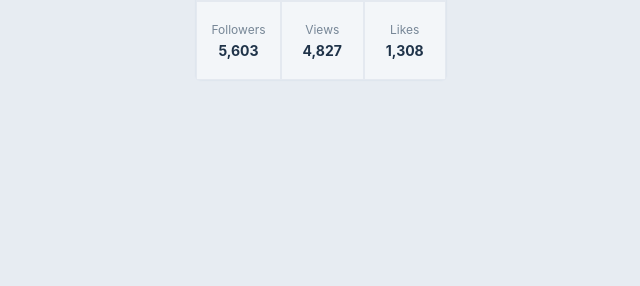
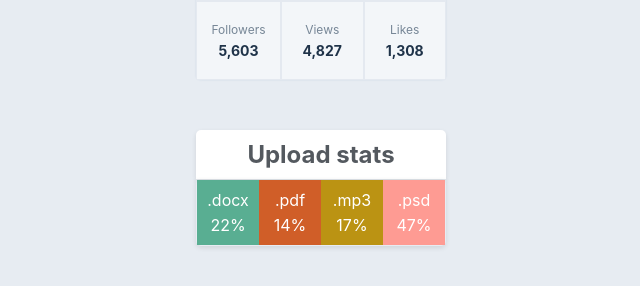
Before and after one commit to makssozykin/goit-react-hw-011-components, a React (Create React App) app: page / in a window 1280 px wide. Shown: the part 326-612 px from the top of the page, without its empty margins (319-959 px from the left). Built offline with nearby package versions, Linux system fonts and the light colour scheme.

Commit message:
add Statistics component

```diff
--- a/src/components/App.jsx
+++ b/src/components/App.jsx
@@ -1,7 +1,7 @@
 import user from '../data/user';
+import data from '../data/data';
 import { Profile } from './Profile/Profile';
 import { Statistics } from './Statistics/Statistics';
-
 export const App = () => {
   return (
     <div>
@@ -14,7 +14,7 @@ export const App = () => {
         views={user.stats.views}
         likes={user.stats.likes}
       />
-      <Statistics />
+      <Statistics title="Upload stats" stats={data} />
     </div>
   );
 };
--- a/src/components/Statistics/Statistics.jsx
+++ b/src/components/Statistics/Statistics.jsx
@@ -1,3 +1,29 @@
-export const Statistics = props => {
-  return <></>;
+import css from './Statistics.module.css';
+import { getRandomHexColor } from '../units/RandomColor';
+
+export const Statistics = ({ title, stats }) => {
+  return (
+    <>
+      <section className={css.statistics}>
+        <h2 className={css.title}>{title}</h2>
+
+        <ul className={css['stat-list']}>
+          {stats.map(({ id, label, percentage }) => {
+            return (
+              <li
+                key={id}
+                className={css.item}
+                style={{
+                  backgroundColor: getRandomHexColor(),
+                }}
+              >
+                <span className={css.label}>{label}</span>
+                <span className={css.percentage}>{`${percentage}%`}</span>
+              </li>
+            );
+          })}
+        </ul>
+      </section>
+    </>
+  );
 };
--- a/src/components/Statistics/Statistics.module.css
+++ b/src/components/Statistics/Statistics.module.css
@@ -0,0 +1,42 @@
+.statistics {
+  padding-top: 50px;
+  padding-bottom: 50px;
+  margin-right: auto;
+  margin-left: auto;
+  text-align: center;
+  width: 250px;
+}
+
+.title {
+  padding: 10px;
+  background-color: #ffffff;
+  color: #54595f;
+  border-top-left-radius: 5px;
+  border-top-right-radius: 5px;
+  box-shadow: 0 2px 5px rgba(0, 0, 0, 0.1);
+}
+
+.stat-list {
+  display: flex;
+  flex-direction: row;
+  justify-content: center;
+  align-items: center;
+  border: 1px solid transparent;
+  border-bottom-left-radius: 5px;
+  border-bottom-right-radius: 5px;
+  box-shadow: 0 2px 5px rgba(0, 0, 0, 0.1);
+}
+
+.item {
+  display: flex;
+  flex-direction: column;
+  gap: 5px;
+  width: calc(100% / 4);
+  padding: 10px;
+}
+
+.label,
+.percentage {
+  font-size: 16px;
+  color: #ffffff;
+}
--- /dev/null
+++ b/src/components/units/RandomColor.js
@@ -0,0 +1,5 @@
+export const getRandomHexColor = () => {
+  return `#${Math.floor(Math.random() * 16777215)
+    .toString(16)
+    .padStart(6, 0)}`;
+};
--- /dev/null
+++ b/src/data/data.json
@@ -0,0 +1,6 @@
+[
+  { "id": "id-1", "label": ".docx", "percentage": 22 },
+  { "id": "id-2", "label": ".pdf", "percentage": 14 },
+  { "id": "id-3", "label": ".mp3", "percentage": 17 },
+  { "id": "id-4", "label": ".psd", "percentage": 47 }
+]
```
